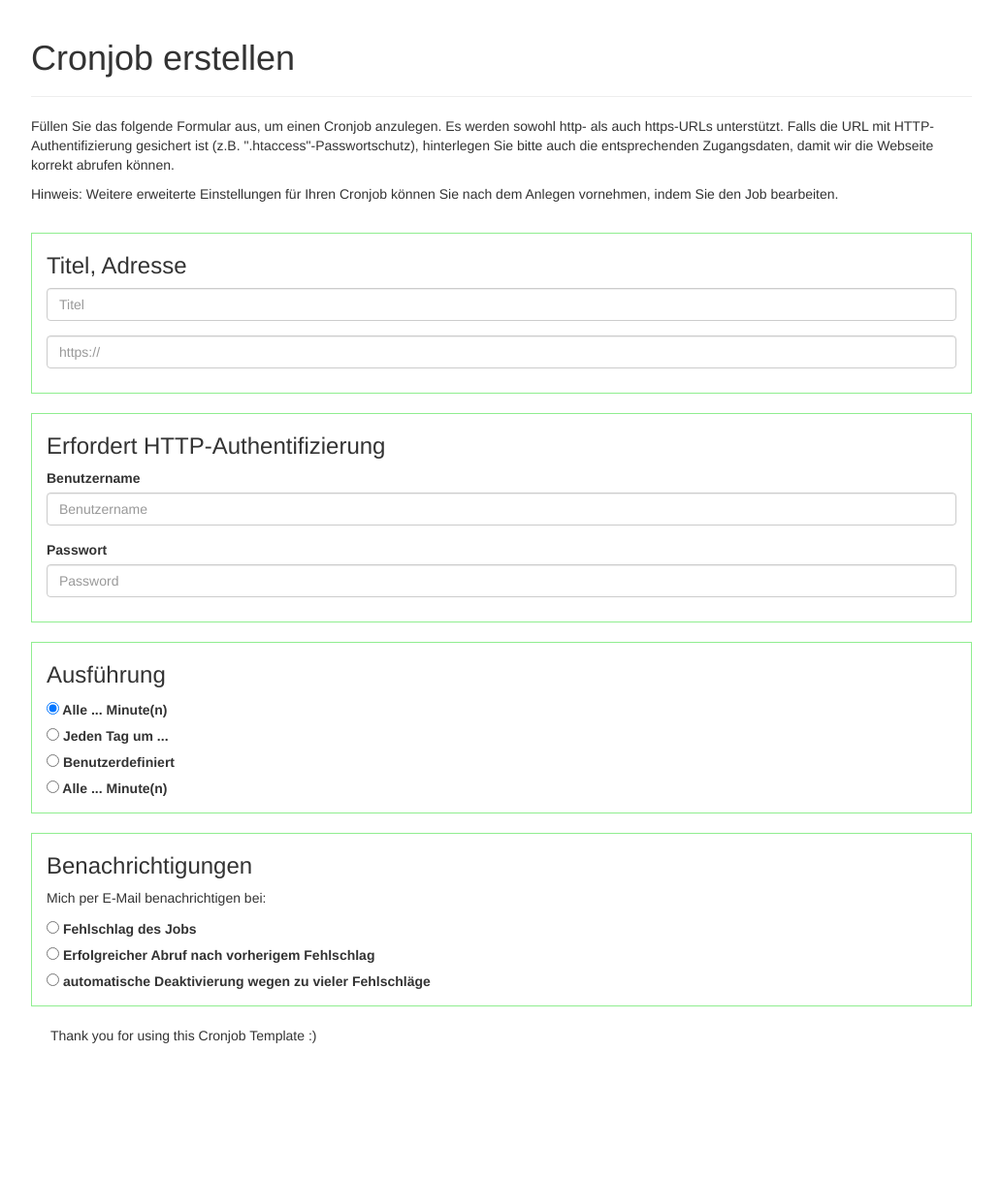
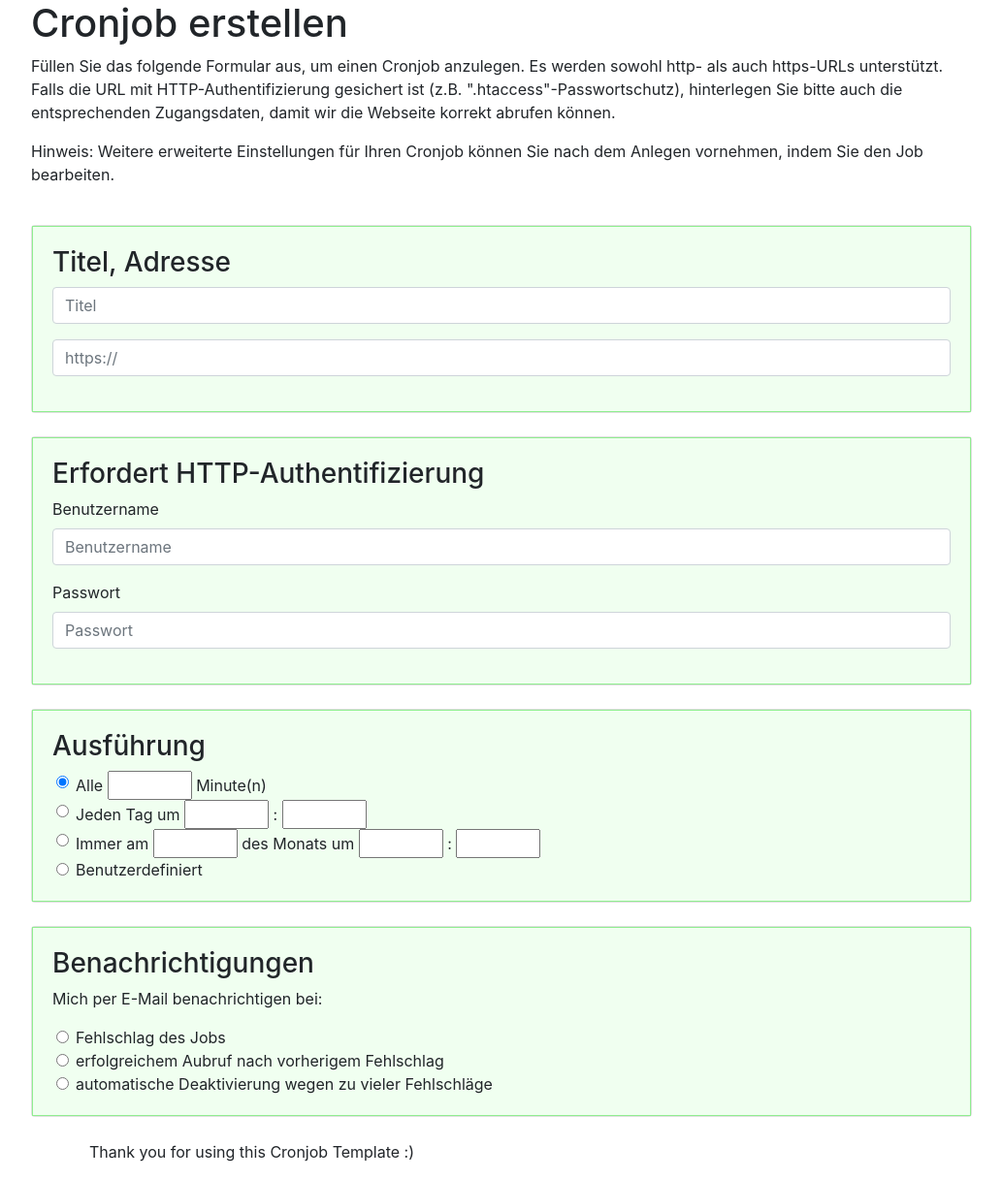
Before and after one commit to celinehofer/Modul307, a Django app: page / in a window 1280 px wide. Shown: the whole page at 97% size, without its empty margins (138-1171 px from the left). Before the commit the page ends 1076 px from the top, so only its background shows below. Run offline with Django 3.2, Linux system fonts and the light colour scheme; some libraries are stand-ins or nearby versions.

Commit message:
Fertigstellung Template

```diff
--- a/static/css/style.css
+++ b/static/css/style.css
@@ -4,13 +4,16 @@ body{
 #main{
     width: 80%;
 }
-
 .card-body{
     border-width: 1px;
     border-style: solid;
     border-color: lightgreen;
     padding: 0px 15px 10px 15px;
+    background-color: honeydew;
 }
 footer{
-    padding-left: 160px;
+    padding-left: 200px;
 }
+h3{
+    background-color: honeydew;
+}
--- a/templates/cronjob/base.html
+++ b/templates/cronjob/base.html
@@ -4,8 +4,8 @@
 <head>
     <meta charset="UTF-8">
     <link rel="stylesheet" type="text/css" href="{% static 'css/style.css' %}">
-    <link rel="stylesheet" href="//maxcdn.bootstrapcdn.com/bootstrap/3.2.0/css/bootstrap.min.css">
-    <link rel="stylesheet" href="//maxcdn.bootstrapcdn.com/bootstrap/3.2.0/css/bootstrap-theme.min.css">
+    <link rel="stylesheet" href="https://stackpath.bootstrapcdn.com/bootstrap/4.3.1/css/bootstrap.min.css"
+          integrity="sha384-ggOyR0iXCbMQv3Xipma34MD+dH/1fQ784/j6cY/iJTQUOhcWr7x9JvoRxT2MZw1T" crossorigin="anonymous">
     <title>Cronjob</title>
 </head>
 <body>
@@ -25,7 +25,7 @@
                     <input type="text" class="form-control" id="title" placeholder="Titel">
 
                 </div>
-                <div class="form-group" >
+                <div class="form-group">
                     <input type="text" class="form-control" id="url" placeholder="https://">
                 </div>
             </form>
@@ -43,7 +43,7 @@
                 </div>
                 <div class="form-group">
                     <label for="password">Passwort</label>
-                    <input type="text" class="form-control" id="password" placeholder="Password">
+                    <input type="text" class="form-control" id="password" placeholder="Passwort">
                 </div>
             </form>
         </div>
@@ -53,23 +53,41 @@
     <div class="card">
         <div class="card-body">
             <h3 class="execution">Ausführung</h3>
-            <div class="form-check">
-                <label class="form-check-label">
-                    <input class="form-check-input" type="radio" name="timeIntervalMinutes" value="option1" checked>
-                    Alle ... Minute(n)
-                </label><br>
-                <label class="form-check-label">
-                    <input class="form-check-input" type="radio" name="timeIntervalTime" value="option2" >
-                    Jeden Tag um ...
-                </label><br>
-                <label class="form-check-label">
-                    <input class="form-check-input" type="radio" name="timeInvervalDayTime" value="option3" >
-                    Benutzerdefiniert
-                </label><br>
-                <label class="form-check-label">
-                    <input class="form-check-input" type="radio" name="userDefined" value="option4" >
-                    Alle ... Minute(n)
-                </label>
+            <div class="row">
+                <div class="col ml-4">
+                    <input class="form-check-input" type="radio" name="timeInterval" value="option1" checked>
+                    <span>Alle</span>
+                    <input type="number" min="1" max="60">
+                    <span> Minute(n)</span>
+                </div>
+            </div>
+            <div class="row">
+                <div class="col ml-4">
+                    <input class="form-check-input" type="radio" name="timeInterval" value="option2">
+                    <span>Jeden Tag um </span>
+                    <input type="number" min="1" max="23">
+                    <span> : </span>
+                    <input type="number" min="0" max="59">
+                </div>
+            </div>
+            <div class="row">
+                <div class="col ml-4">
+                    <input class="form-check-input" type="radio" name="timeInterval" value="option3">
+                    <span>Immer am </span>
+                    <input type="number" min="1" max="31">
+                    <span> des Monats um </span>
+                    <input type="number" min="1" max="23">
+                    <span> : </span>
+                    <input type="number" min="0" max="59">
+                </div>
+            </div>
+
+            <div class="row">
+                <div class="col ml-4">
+                    <input class="form-check-input" type="radio" name="timeInterval" value="option4">
+                    <span>Benutzerdefiniert</span>
+                </div>
+            </div>
         </div>
     </div>
     <br>
@@ -77,27 +95,29 @@
     <div class="card">
         <div class="card-body">
             <h3 class="messages">Benachrichtigungen</h3>
-                <div class="form-check">
             <p>Mich per E-Mail benachrichtigen bei:</p>
-                    <label class="form-check-label">
-                        <input class="form-check-input" type="radio" name="messagefail">
-                        Fehlschlag des Jobs
-                    </label><br>
-                    <label class="form-check-label">
-                        <input class="form-check-input" type="radio" name="messagesuccess">
-                        Erfolgreicher Abruf nach vorherigem Fehlschlag
-                    </label><br>
-                    <label class="form-check-label">
-                        <input class="form-check-input" type="radio" name="messageToManyFailures">
-                        automatische Deaktivierung wegen zu vieler Fehlschläge
-                    </label><br>
+            <div class="row">
+                <div class="col ml-4">
+            <input class="form-check-input" type="radio" name="message">
+                    <span>Fehlschlag des Jobs</span>
+                </div>
+            </div>
+            <div class="row">
+                <div class="col ml-4">
+            <input class="form-check-input" type="radio" name="message">
+                    <span>erfolgreichem Aubruf nach vorherigem Fehlschlag</span>
+                </div>
+            </div>
+            <div class="row">
+                <div class="col ml-4">
+            <input class="form-check-input" type="radio" name="message">
+                    <span>automatische Deaktivierung wegen zu vieler Fehlschläge</span>
                 </div>
             </div>
         </div>
     </div>
-
 </div>
-
+</div>
 </body>
 <br>
 <footer>
```
Lines whose indentation alone changed are shown as unchanged.
